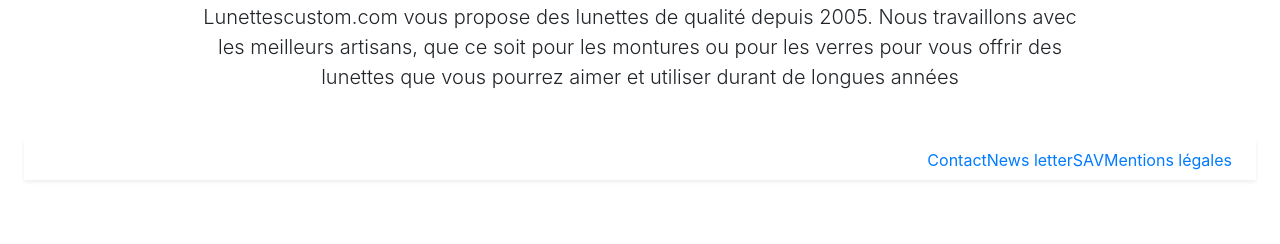
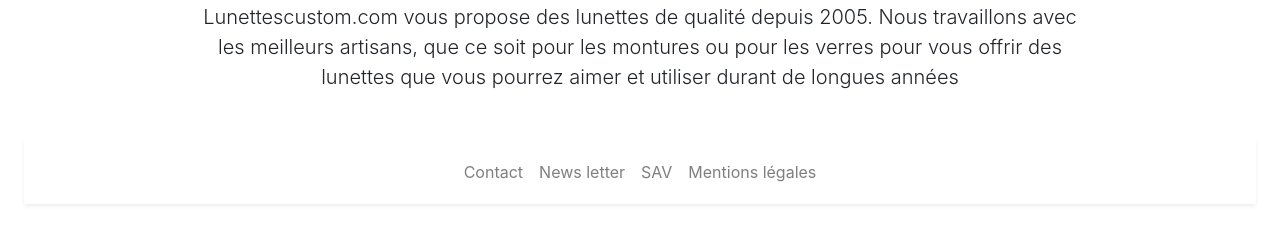
Before and after one commit to DalaLionel/Lunettescustom.com, a plain HTML site: page index.html in a window 1280 px wide. Shown: the part 244-488 px from the top of the page. Drawn offline with nearby package versions, Linux system fonts and the light colour scheme.

Commit message:
customisation du footer

```diff
--- a/index.html
+++ b/index.html
@@ -36,29 +36,15 @@
     </section>
 
 
-
-
-
-
-
-
-
-
-
-
-
-
-
-
 <!-- -- -- -- -- FOOTER -- -- -- -- -->
   <footer class="container-fluid p-0">
        <form class="navbar navbar-expand bg-white navbar-light shadow-sm px-4 m-4">
 
-            <ul class="navbar-nav ml-auto">
-                <li><a href="#">Contact</a></li>
-                    <li><a href="#">News letter</a></li>
-                    <li><a href="#">SAV</a></li>
-                    <li><a href="#">Mentions légales</a></li>
+            <ul class="navbar-nav mx-auto p-1">
+                <li><a href="formulaire.html" class="nav-link">Contact</a></li>
+                    <li><a href="#" class="nav-link">News letter</a></li>
+                    <li><a href="#" class="nav-link">SAV</a></li>
+                    <li><a href="#" class="nav-link">Mentions légales</a></li>
             </ul>
         </form>
 
```
